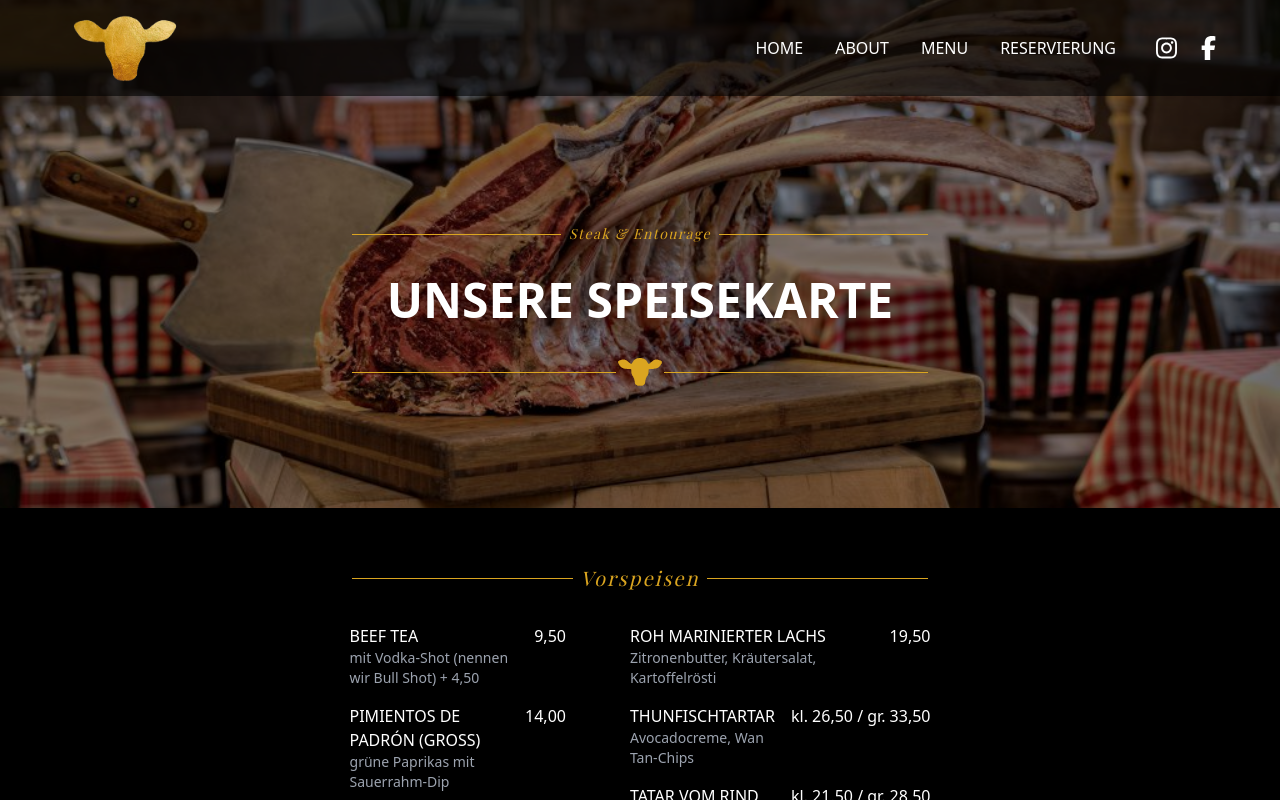
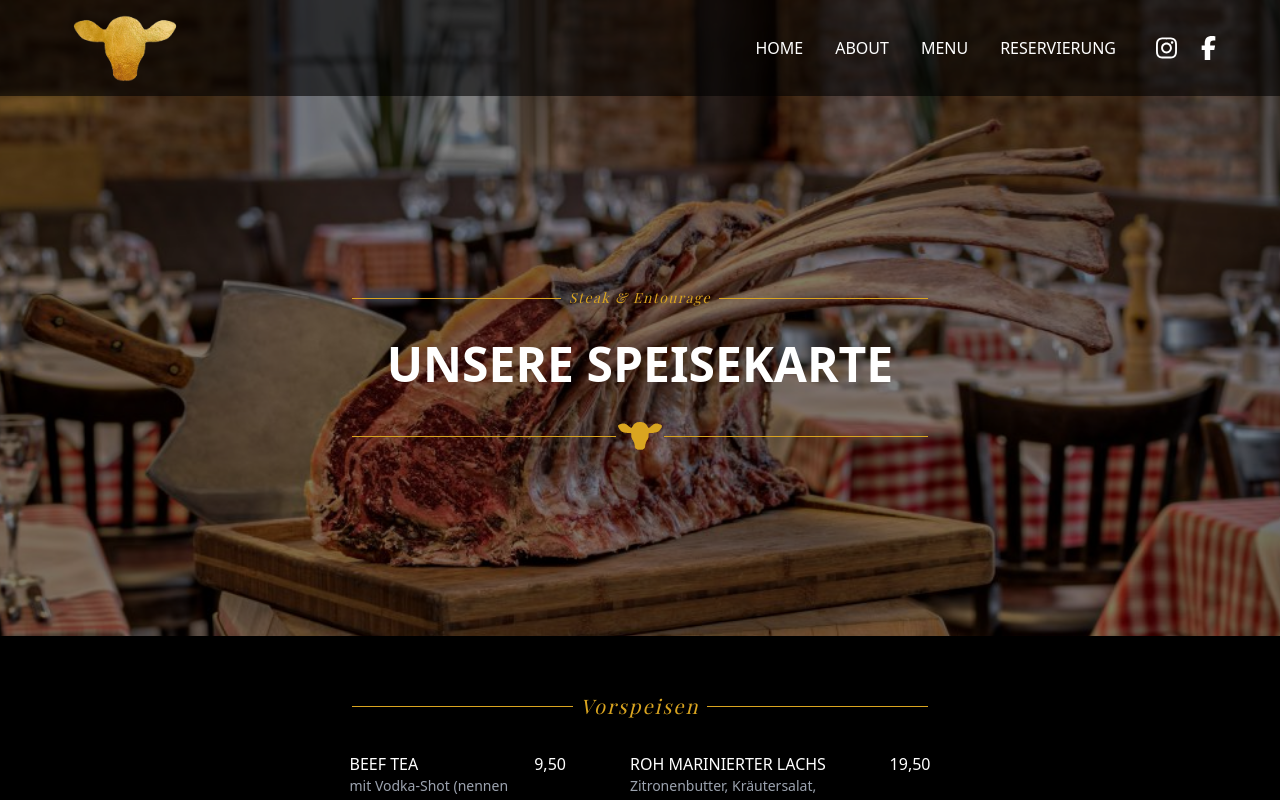
Before and after one commit to KorbiQWeidinger/zum-goldenen-kalb, a React (Vite) app: page /#/ in a window 1280 px wide. Both pictures are taken after a click on the button "MENU". Shown: the top 800 px of the page. Built offline with nearby package versions, Linux system fonts and the light colour scheme; a web font is replaced by a local one.

Commit message:
feat: bg image animation

```diff
--- a/src/components/header/Header.tsx
+++ b/src/components/header/Header.tsx
@@ -50,7 +50,7 @@ const Header = () => {
       <header
         className={`bg-black ${
           darkHeader ? "bg-opacity-90" : "bg-opacity-60"
-        } fixed top-0 left-0 right-0 z-50 transition-all duration-300 ${
+        } fixed top-0 left-0 right-0 z-50 transition-all duration-1000 ${
           showHeader ? "translate-y-0" : "-translate-y-full"
         } w-screen`}
       >
--- a/src/pages/Main.tsx
+++ b/src/pages/Main.tsx
@@ -13,6 +13,7 @@ export function Main() {
       <div
         style={{
           backgroundImage: "url('/kalb-bg-worldmap.jpg')",
+          backgroundAttachment: "fixed",
         }}
         className="bg-no-repeat bg-cover bg-center h-screen pt-24 flex flex-col items-center justify-center min-h-screen"
       >
@@ -44,6 +45,7 @@ export function Main() {
       <div
         style={{
           backgroundImage: "url('/kalb-tables.jpg')",
+          backgroundAttachment: "fixed",
         }}
         className="relative bg-no-repeat bg-cover bg-center flex flex-col items-center justify-center w-screen min-w-screen py-28 px-4 md:px-16 text-center"
       >
--- a/src/pages/Menu.tsx
+++ b/src/pages/Menu.tsx
@@ -234,8 +234,10 @@ export function Menu() {
       <div
         style={{
           backgroundImage: "url('/meats_2.jpg')",
+          backgroundAttachment: "fixed",
+          backgroundPosition: "center",
         }}
-        className="relative bg-no-repeat bg-cover bg-center flex flex-col items-center justify-center w-screen min-w-screen pt-56 pb-28 px-4 md:px-16 text-center"
+        className="relative bg-no-repeat bg-cover bg-center flex flex-col items-center justify-center w-screen min-w-screen pt-72 pb-44 px-4 md:px-16 text-center"
       >
         <div className="absolute inset-0 bg-black opacity-50 z-10" />
         <BlockHeader
--- a/src/pages/Reservations.tsx
+++ b/src/pages/Reservations.tsx
@@ -11,8 +11,10 @@ export function Reservations() {
       <div
         style={{
           backgroundImage: "url('/kalb-tables.jpg')",
+          backgroundAttachment: "fixed",
+          backgroundPosition: "center",
         }}
-        className="relative bg-no-repeat bg-cover bg-center flex flex-col items-center justify-center w-screen min-w-screen pt-48 pb-24"
+        className="relative bg-no-repeat bg-cover bg-center flex flex-col items-center justify-center w-screen min-w-screen pt-72 pb-44 px-4 md:px-16 text-center"
       >
         <BlockHeader
           label="Buchen Sie gleich ihren Tisch"
```
